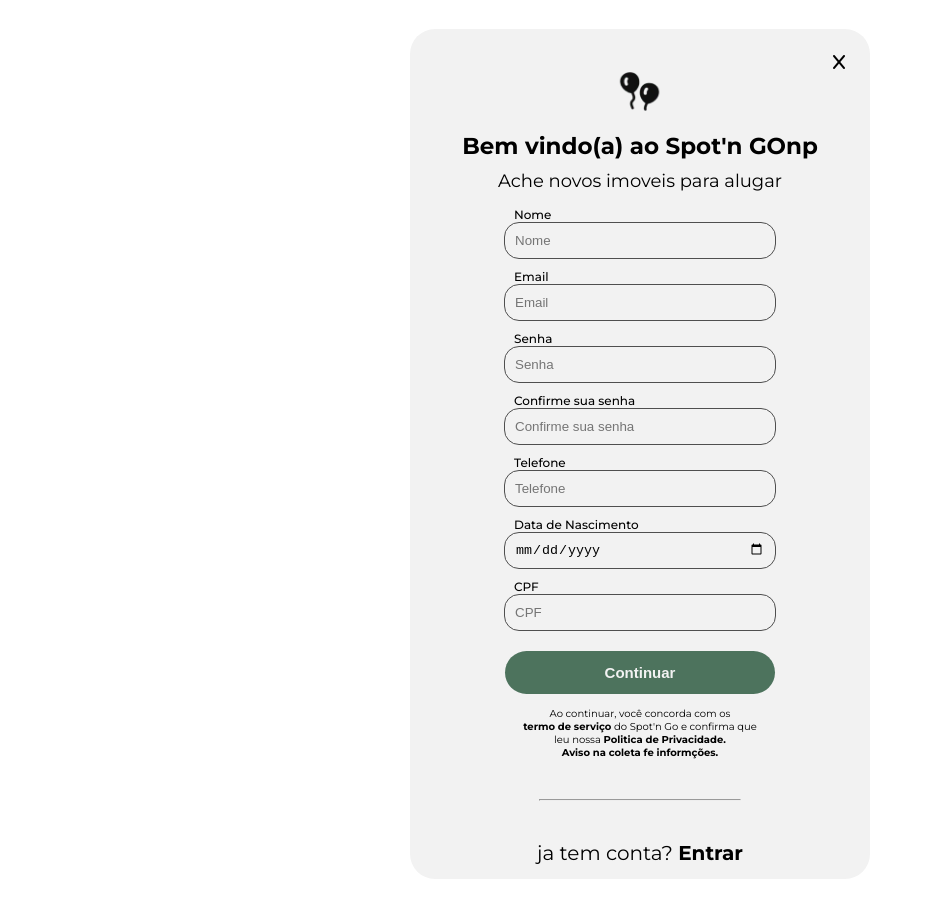
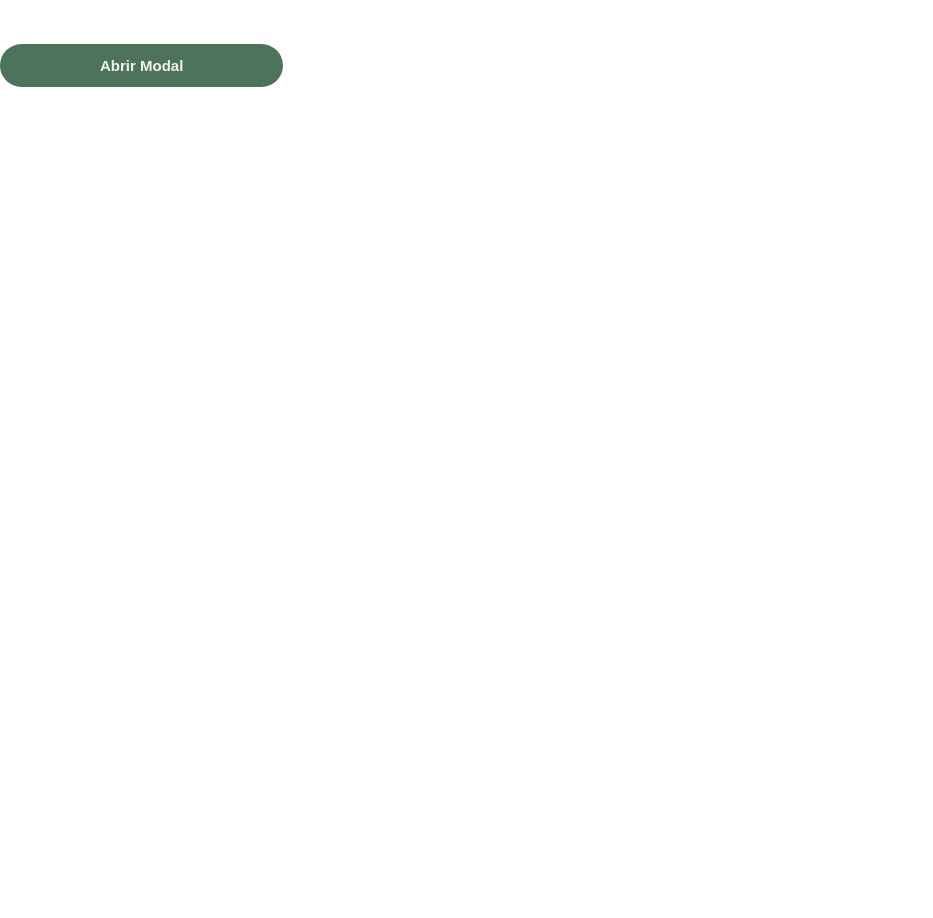
Before and after one commit to Hackathon-spotngo-2024/HackathonIFC2024-frontend, a Vue app: page / in a window 1280 px wide. Shown: the part 740-1658 px from the top of the page, without its empty margins (0-933 px from the left). After the commit the page ends 827 px from the top, so only its background shows below. Built offline with nearby package versions, Linux system fonts and the light colour scheme.

Commit message:
feat #8: Criar compenent de login com classe dinâmica no elemento modal.

```diff
--- a/src/components/LoginComponent.vue
+++ b/src/components/LoginComponent.vue
@@ -1,7 +1,7 @@
 <script setup>
-import { reactive, ref, computed } from 'vue'
+import { reactive, ref } from 'vue'
 defineProps(['title'])
-
+const showModal = ref(false)
 
 const user = reactive({
     name: '',
@@ -12,24 +12,32 @@
     dataDeNascimento: '',
     cpf: ''
 })
+
+const closeModal = () => {
+    showModal.value = false
+}
+
+const openModal = () => {
+    showModal.value = true
+}
 </script>
 
+<template>
+    <button class="Modal" @click="openModal">Abrir Modal</button>
 
-<template>
+    <div :class="['modal', showModal ? 'visible' : 'hidden']">
         <div class="form-container">
             <div class="fechar">
-            <span class="fa fa-x"></span>
+                <span class="fa fa-x" @click="closeModal"></span>
             </div>
             <div class="containerInterno">
                 <div class="logoLogin">
-                <img class="imgLogin" src="../assets/LogoSimples.png" alt="" />
+                    <img class="imgLogin" src="../assets/LogoSimples.png" alt="Logo" />
                 </div>
 
-
-            <p class="title">Bem vindo(a) ao Spot'n GOnp</p>
-            <p class="sub-title">Ache novos imoveis para alugar</p>
+                <p class="title">Bem vindo(a) ao Spot'n Go</p>
+                <p class="sub-title">Ache novos imóveis para alugar</p>
                 <h1 class="title" id="dynamic-title">{{ title }}</h1>
-
 
                 <div class="conteudo">
                     <div class="form-item">
@@ -37,62 +45,77 @@
                         <input type="text" name="name" id="name" v-model="user.name" placeholder="Nome" />
                     </div>
 
-
                     <div class="form-item" id="email-area">
                         <label for="email">Email</label>
-                    <input type="email" name="name" id="email" v-model="user.email" placeholder="Email" />
+                        <input type="email" name="email" id="email" v-model="user.email" placeholder="Email" />
                     </div>
-
 
                     <div class="form-item">
                         <label for="senha">Senha</label>
-                    <input type="senha" name="senha" id="senha" v-model="user.senha" placeholder="Senha" />
+                        <input type="password" name="senha" id="senha" v-model="user.senha" placeholder="Senha" />
                     </div>
 
-
                     <div class="form-item" id="confirmarSenha">
-                    <label for="conirmar-senha">Confirme sua senha</label>
+                        <label for="confirmar-senha">Confirme sua senha</label>
                         <input type="password" name="confirmarSenha" id="confirmaSenha" v-model="user.confirmarSenha"
                             placeholder="Confirme sua senha" />
                     </div>
-
 
                     <div class="form-item">
                         <label for="telefone">Telefone</label>
                         <input type="text" name="telefone" id="telefone" v-model="user.telefone" placeholder="Telefone" />
                     </div>
 
-
                     <div class="form-item" id="dataDeNascimento">
                         <label for="dataNascimento">Data de Nascimento</label>
                         <input type="date" name="dataDeNascimento" id="dataDeNascimento" v-model="user.dataDeNascimento" />
                     </div>
-            </div>
+
                     <div class="form-item" id="cpf">
                         <label for="cpf">CPF</label>
                         <input type="number" name="cpf" id="cpf" v-model="user.cpf" placeholder="CPF" />
                     </div>
+
                     <button>Continuar</button>
                     <div class="termo">
                         <p>
                             Ao continuar, você concorda com os <br />
                             <a class="link" href="">termo de serviço</a> do Spot'n Go e confirma que <br />
                             leu nossa <a class="link" href="">Politica de Privacidade.</a> <br />
-                    <a class="link" href="">Aviso na coleta fe informções.</a>
+                            <a class="link" href="">Aviso na coleta de informações.</a>
                         </p>
                         <hr class="linha" />
-                <p class="textoFinal">ja tem conta? <a class="link" href="">Entrar</a></p>
+                        <p class="textoFinal">Já tem conta? <a class="link" href="">Entrar</a></p>
+                    </div>
+                </div>
             </div>
         </div>
     </div>
 </template>
 
+<style scoped>
+.modal {
+    position: fixed;
+    top: 0;
+    left: 0;
+    width: 100%;
+    height: 100%;
+    background-color: rgba(0, 0, 0, 0.5);
+    display: flex;
+    justify-content: center;
+    align-items: center;
+    z-index: 1000;
+    transition: visibility 0.3s, opacity 0.3s;
+}
 
-<style scoped>
-.link {
-    text-decoration: none;
-    color: black;
-    font-weight: bold;
+.hidden {
+    visibility: hidden;
+    opacity: 0;
+}
+
+.visible {
+    visibility: visible;
+    opacity: 1;
 }
 
 .form-container {
@@ -103,52 +126,16 @@
     margin: auto;
     margin-bottom: 50px;
     font-family: 'Montserrat';
+    position: relative;
+    z-index: 1001;
 }
 
-.fecharImg {
-    width: 25px;
-    height: 25px;
-}
-
-.fechar {
-    padding: 25px;
+.containerInterno {
     display: flex;
-    justify-content: flex-end;
-}
-
-label {
-    margin-left: 5px;
-    color: black;
-    font-size: 12px;
-    margin-left: 10px;
-    font-weight: 500;
-}
-
-.textoFinal {
-    margin-top: 40px;
-    font-size: 20px;
-}
-
-.linha {
-    margin-top: 40px;
-    width: 200px;
-    margin-left: 50px;
-    margin-right: 50px;
-}
-
-.termo {
-    padding: 13px;
-    text-align: center;
-    font-size: 10px;
-    font-family: 'Montserrat';
-}
-
-.title {
-    text-align: center;
-    font-size: 23px;
-    font-family: 'Montserrat';
-    font-weight: bold;
-    margin-top: 10px;
+    align-items: center;
+    flex-direction: column;
+    position: relative;
+    top: -2rem;
 }
 
 .logoLogin {
@@ -159,25 +146,23 @@
     width: 55px;
     height: 55px;
 }
-button {
-    padding: 13px 100px;
-    border-radius: 25px;
-    background-color: var(--cor-principal);
+
+
+.title {
+    text-align: center;
+    font-size: 23px;
+    font-family: 'Montserrat';
+    font-weight: bold;
     margin-top: 10px;
-    border: none;
-    color: #f2f2f2;
-    font-weight: bold;
-    font-size: 15px;
-    margin-top: 15px;
 }
 
-.containerInterno {
-    display: flex;
-    align-items: center;
-    flex-direction: column;
-    position: relative;
-    top: -2rem;
+.sub-title {
+    text-align: center;
+    margin-top: 10px;
+    font-family: 'Montserrat';
+    font-size: 18px;
 }
+
 .form-item {
     display: grid;
     grid-auto-columns: auto;
@@ -189,17 +174,62 @@
     height: 35px;
     border-radius: 15px;
     border: solid 1px rgba(79, 79, 79, 1);
-    border-width: 1px;
     background-color: #f2f2f2;
     margin-bottom: 5px;
     padding: 0 10px;
     outline: none;
 }
 
-.sub-title {
+
+button {
+    padding: 13px 100px;
+    border-radius: 25px;
+    background-color: var(--cor-principal);
+    margin-top: 15px;
+    border: none;
+    color: #f2f2f2;
+    font-weight: bold;
+    font-size: 15px;
+}
+
+.termo {
+    padding: 13px;
     text-align: center;
-    margin-top: 10px;
+    font-size: 10px;
     font-family: 'Montserrat';
-    font-size: 18px;
+}
+
+.textoFinal {
+    margin-top: 40px;
+    font-size: 20px;
+}
+
+.linha {
+    margin-top: 40px;
+}
+
+.link {
+    text-decoration: none;
+    color: black;
+    font-weight: bold;
+}
+
+
+.fechar {
+    padding: 25px;
+    display: flex;
+    justify-content: flex-end;
+}
+
+.fechar:hover {
+    cursor: pointer;
+}
+
+
+label {
+    margin-left: 10px;
+    color: black;
+    font-size: 12px;
+    font-weight: 500;
 }
 </style>
```
Lines whose indentation alone changed are shown as unchanged.
